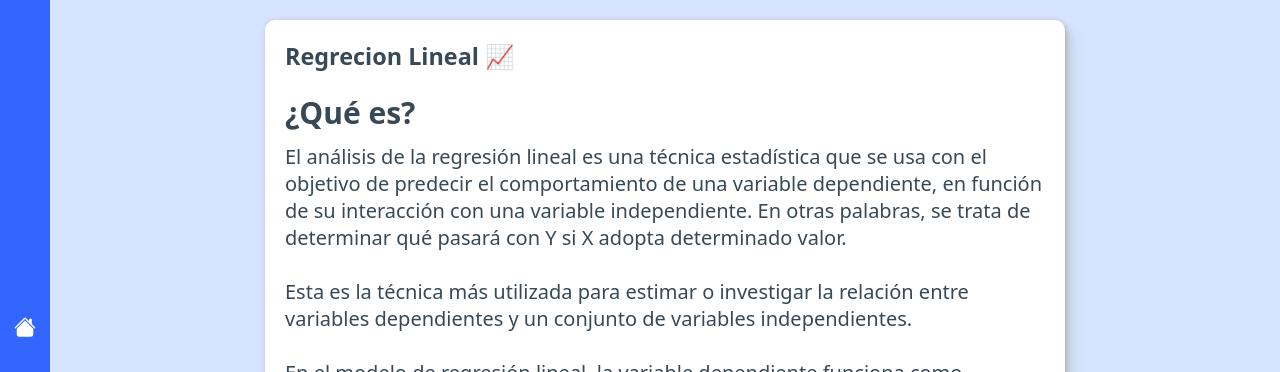
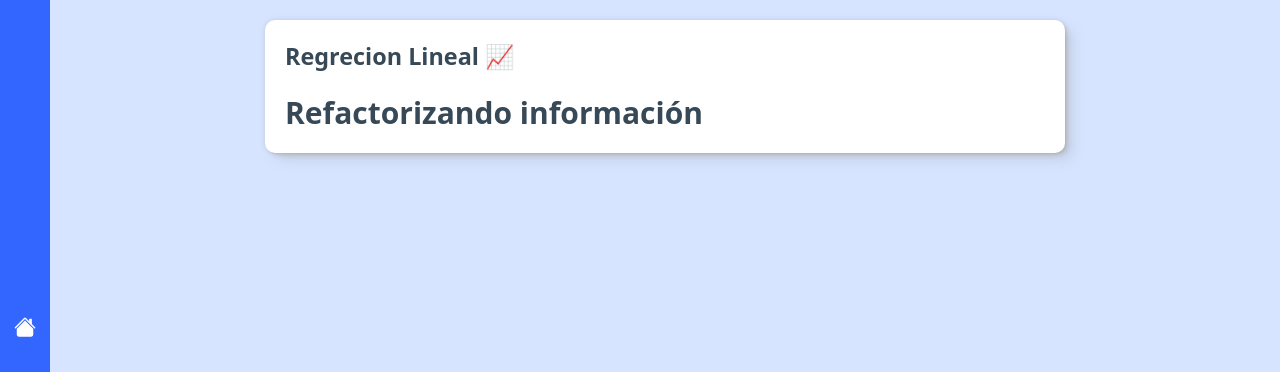
Before and after one commit to diegoleondev/regrecionlineal, a plain HTML site: page pages/home.html in a window 1280 px wide. Shown: the top 372 px of the page. Drawn offline with Linux system fonts and the light colour scheme.

Commit message:
Home suspendida por problemas con Google

```diff
--- a/pages/home.html
+++ b/pages/home.html
@@ -43,7 +43,8 @@
       <section class="section">
         <h1>Regrecion Lineal 📈</h1>
         <span>
-          <h2>¿Qué es?</h2>
+          <h2>Refactorizando información</h2>
+          <!-- <h2>¿Qué es?</h2>
           <p>
             El análisis de la regresión lineal es una técnica estadística que se
             usa con el objetivo de predecir el comportamiento de una variable
@@ -75,7 +76,7 @@
             de la experiencia y la intuición. Realmente, esta técnica permite
             tomar grandes cantidades de datos sin procesar y convertirlos en
             información accesible.
-          </p>
+          </p> -->
         </span>
       </section>
     </article>
```
